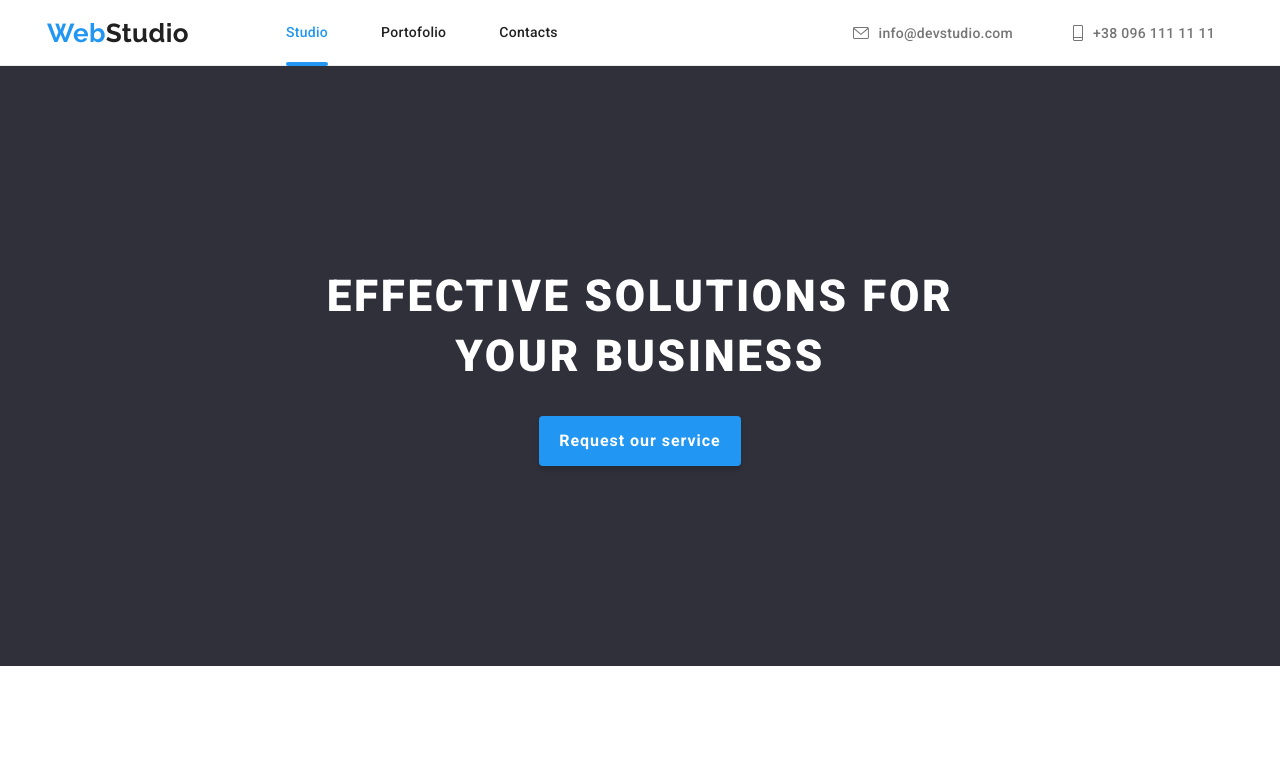
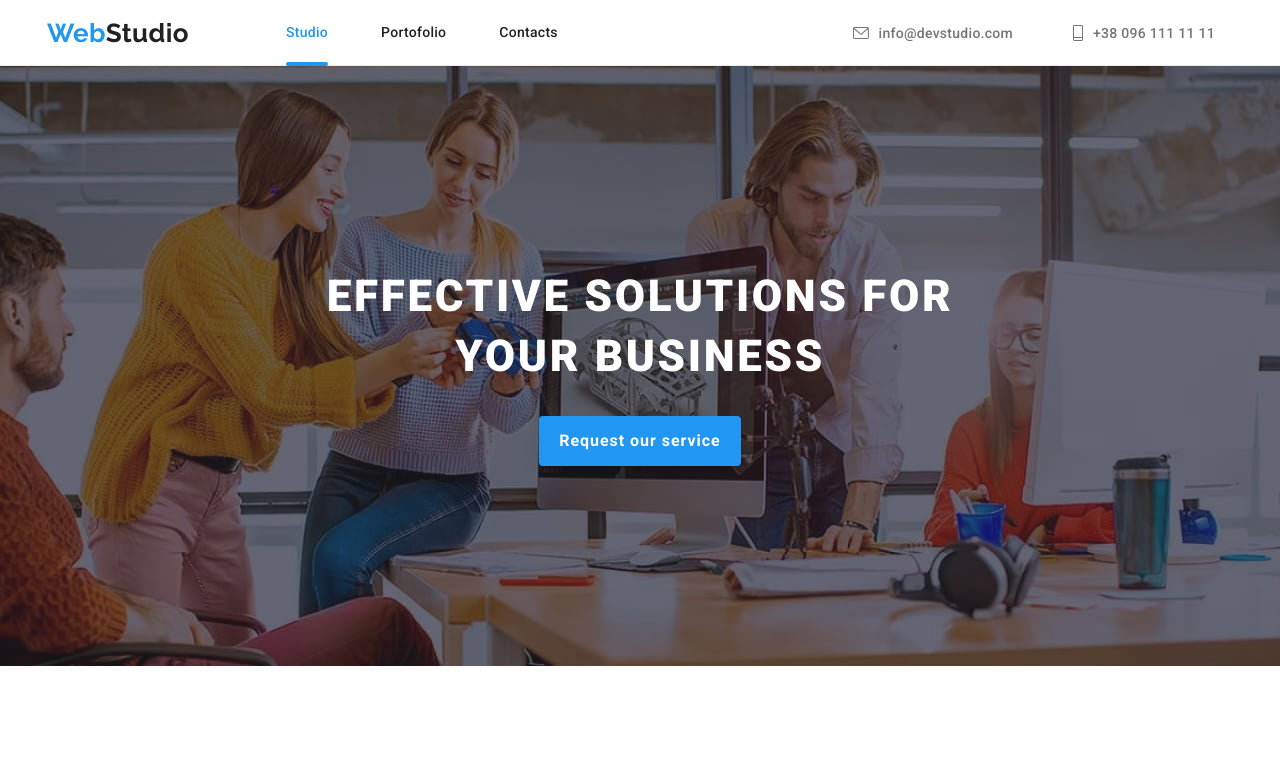
Before and after one commit to PanKal1995/goit-markup-hw-06, a plain HTML site: page index.html in a window 1280 px wide. Shown: the top 757 px of the page. Drawn offline with nearby package versions, Linux system fonts and the light colour scheme.

Commit message:
HW 6
FINAL

```diff
--- a/css/style.css
+++ b/css/style.css
@@ -186,7 +186,7 @@ transition: 250ms cubic-bezier(0.4, 0, 0.2, 1)
   display: flex;
   justify-content: center;
   background-image: linear-gradient(rgba(47, 48, 58, 0.4), rgba(47, 48, 58, 0.4)),
-  url(images/background-image.jpg);
+  url(/images/background.jpg);
   background-repeat: no-repeat;
   background-position: center;
   background-size: auto;
```
Also changed, not shown: images/background.jpg (renamed from images/background-image.jpg).
